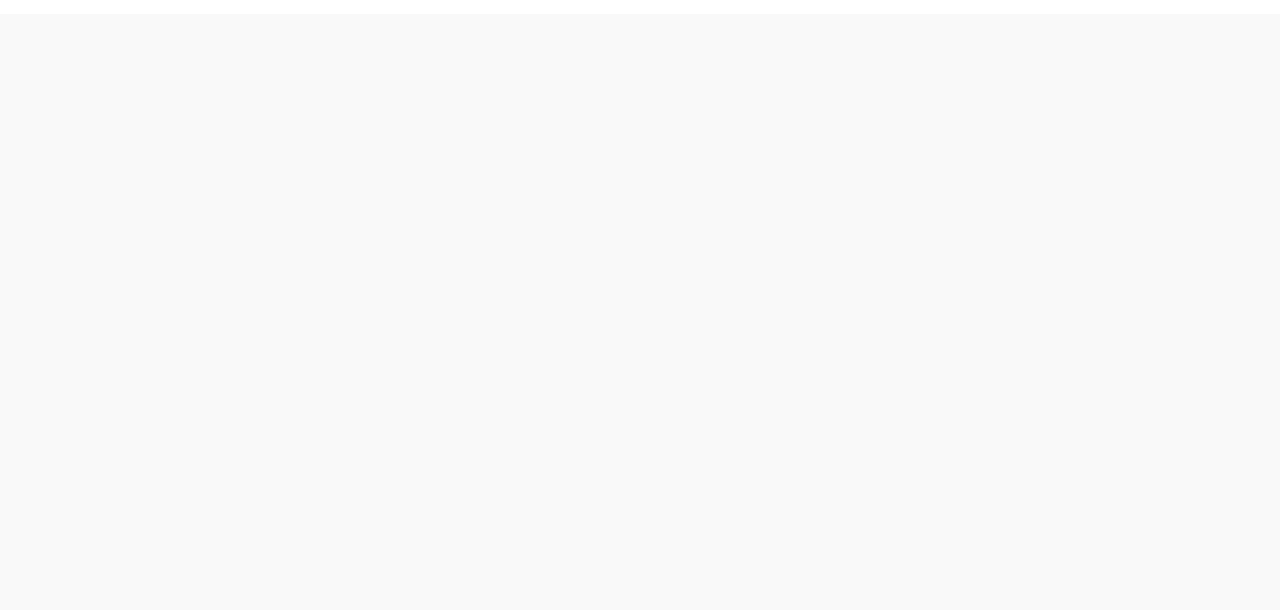
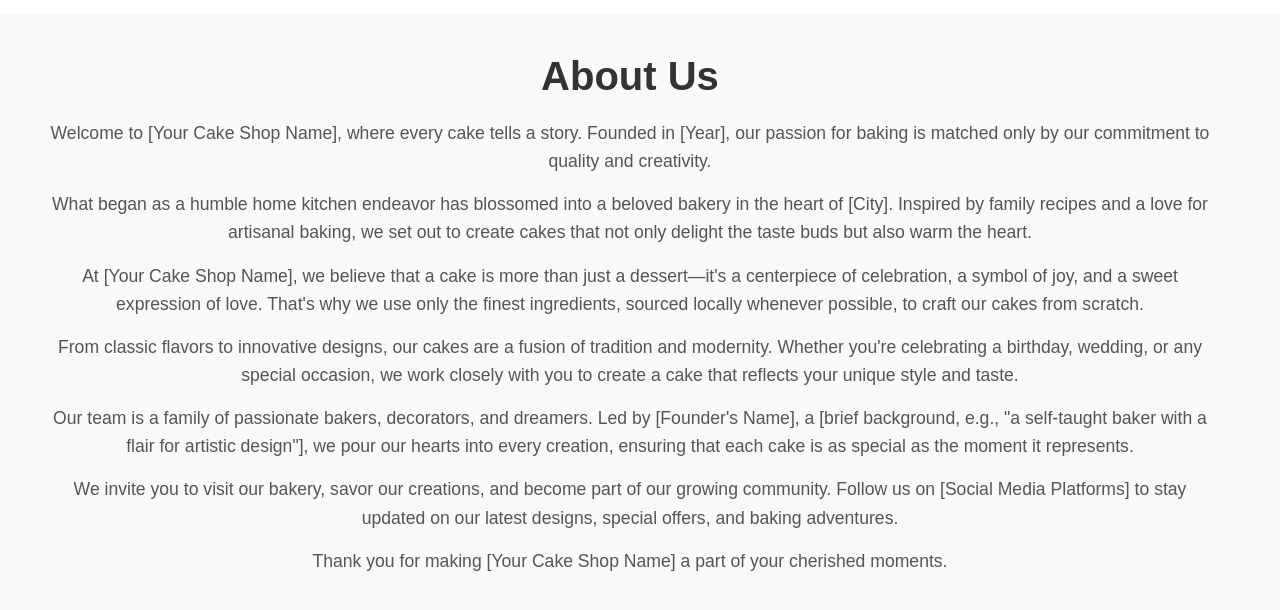
Before and after one commit to ericmarcellini/CakeDay, a React (Create React App) app in the folder cakeday/: page / in a window 1280 px wide. Shown: the part 694-1304 px from the top of the page. Before the commit the page ends 800 px from the top, so only its background shows below. Built offline with nearby package versions, Linux system fonts and the light colour scheme.

Commit message:
small changes and added about section

```diff
--- a/cakeday/src/App.js
+++ b/cakeday/src/App.js
@@ -2,12 +2,14 @@ import React from 'react';
 import './App.css';
 import Header from './components/Header.js';
 import HeroSection from './components/HeroSection.js';
+import About from './components/About.js';
 
 function App() {
   return (
     <div className="App">
       <Header />
       <HeroSection />
+      <About />
     </div>
   );
 }
--- /dev/null
+++ b/cakeday/src/components/About.css
@@ -0,0 +1,58 @@
+.about {
+    display: flex;
+    flex-direction: row;
+    align-items: center;
+    justify-content: space-between;
+    padding: 40px;
+    background-color: #f9f9f9;
+  }
+
+  .about-content {
+    flex: 1;
+    padding-right: 20px;
+  }
+
+  .about-content h2 {
+    font-size: 2.5rem;
+    margin-bottom: 20px;
+    color: #333;
+  }
+
+  .about-content p {
+    font-size: 1.1rem;
+    line-height: 1.6;
+    margin-bottom: 15px;
+    color: #555;
+  }
+
+  .about-image {
+    flex: 1;
+    text-align: center;
+  }
+
+  .about-image img {
+    max-width: 100%;
+    height: auto;
+    border-radius: 10px;
+    box-shadow: 0 4px 8px rgba(0, 0, 0, 0.1);
+  }
+
+  @media (max-width: 768px) {
+    .about-us {
+      flex-direction: column;
+      padding: 20px;
+    }
+
+    .about-us-content {
+      padding-right: 0;
+      margin-bottom: 20px;
+    }
+
+    .about-us-content h2 {
+      font-size: 2rem;
+    }
+
+    .about-us-content p {
+      font-size: 1rem;
+    }
+  }
--- /dev/null
+++ b/cakeday/src/components/About.js
@@ -0,0 +1,38 @@
+import React from 'react';
+import './About.css';
+
+const About = () => {
+    return (
+        <section className="about">
+          <div className="about-content">
+            <h2>About Us</h2>
+            <p>
+              Welcome to [Your Cake Shop Name], where every cake tells a story. Founded in [Year], our passion for baking is matched only by our commitment to quality and creativity.
+            </p>
+            <p>
+              What began as a humble home kitchen endeavor has blossomed into a beloved bakery in the heart of [City]. Inspired by family recipes and a love for artisanal baking, we set out to create cakes that not only delight the taste buds but also warm the heart.
+            </p>
+            <p>
+              At [Your Cake Shop Name], we believe that a cake is more than just a dessert—it's a centerpiece of celebration, a symbol of joy, and a sweet expression of love. That's why we use only the finest ingredients, sourced locally whenever possible, to craft our cakes from scratch.
+            </p>
+            <p>
+              From classic flavors to innovative designs, our cakes are a fusion of tradition and modernity. Whether you're celebrating a birthday, wedding, or any special occasion, we work closely with you to create a cake that reflects your unique style and taste.
+            </p>
+            <p>
+              Our team is a family of passionate bakers, decorators, and dreamers. Led by [Founder's Name], a [brief background, e.g., "a self-taught baker with a flair for artistic design"], we pour our hearts into every creation, ensuring that each cake is as special as the moment it represents.
+            </p>
+            <p>
+              We invite you to visit our bakery, savor our creations, and become part of our growing community. Follow us on [Social Media Platforms] to stay updated on our latest designs, special offers, and baking adventures.
+            </p>
+            <p>
+              Thank you for making [Your Cake Shop Name] a part of your cherished moments.
+            </p>
+          </div>
+          <div className="about-us-image">
+            {/* <img src={cakeShopImage} alt="Our Cake Shop" />  */}
+          </div>
+        </section>
+      );
+    };
+
+    export default About;
```
